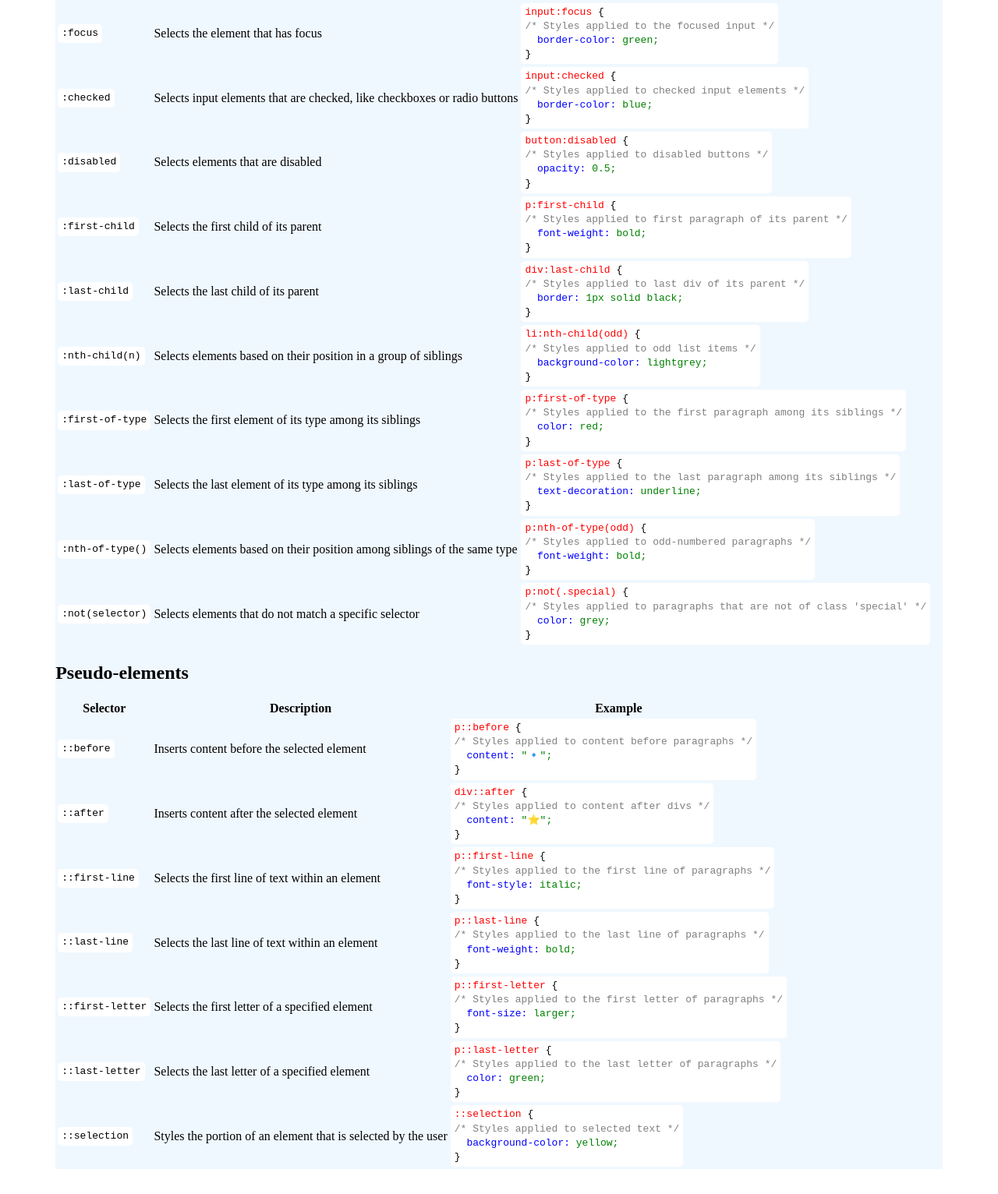
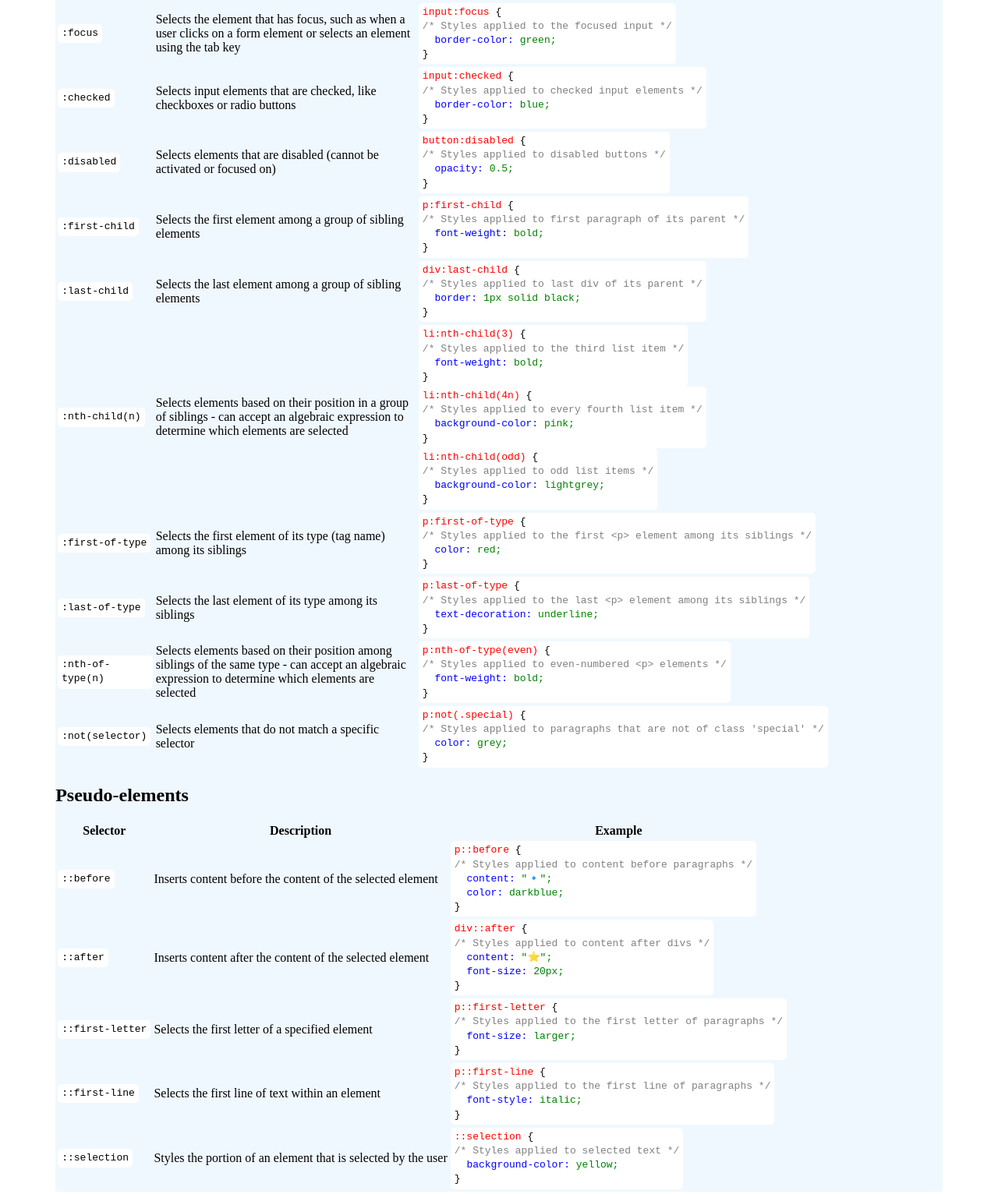
Before and after one commit to ellie-holt/cheat-sheet, a plain HTML site: page index.html in a window 1280 px wide. Shown: the part 2440-3972 px from the top of the page at 78% size. Before the commit the page ends 3948 px from the top, so only its background shows below. Drawn offline with Linux system fonts and the light colour scheme.

Commit message:
Improved clarity of text

```diff
--- a/index.html
+++ b/index.html
@@ -362,8 +362,8 @@
               <tr>
                 <td><code>[att|=val]</code></td>
                 <td>
-                  Selects all elements where the attribute value starts with a
-                  specified value followed by a hyphen
+                  Selects all elements where the attribute value starts the
+                  specified value, or the specified value followed by a hyphen
                 </td>
                 <td>
                   <code>
@@ -521,7 +521,10 @@
               </tr>
               <tr>
                 <td><code>:focus</code></td>
-                <td>Selects the element that has focus</td>
+                <td>
+                  Selects the element that has focus, such as when a user clicks
+                  on a form element or selects an element using the tab key
+                </td>
                 <td>
                   <code>
                     <span class="selector">input:focus</span> {
@@ -556,7 +559,10 @@
               </tr>
               <tr>
                 <td><code>:disabled</code></td>
-                <td>Selects elements that are disabled</td>
+                <td>
+                  Selects elements that are disabled (cannot be activated or
+                  focused on)
+                </td>
                 <td>
                   <code>
                     <span class="selector">button:disabled</span> {
@@ -573,7 +579,9 @@
 
               <tr>
                 <td><code>:first-child</code></td>
-                <td>Selects the first child of its parent</td>
+                <td>
+                  Selects the first element among a group of sibling elements
+                </td>
                 <td>
                   <code>
                     <span class="selector">p:first-child</span> {
@@ -590,7 +598,9 @@
               </tr>
               <tr>
                 <td><code>:last-child</code></td>
-                <td>Selects the last child of its parent</td>
+                <td>
+                  Selects the last element among a group of sibling elements
+                </td>
                 <td>
                   <code>
                     <span class="selector">div:last-child</span> {
@@ -608,9 +618,30 @@
                 <td><code>:nth-child(n)</code></td>
                 <td>
                   Selects elements based on their position in a group of
-                  siblings
+                  siblings - can accept an algebraic expression to determine
+                  which elements are selected
                 </td>
                 <td>
+                  <code>
+                    <span class="selector">li:nth-child(3)</span> {
+                    <span class="comment"
+                      >/* Styles applied to the third list item */</span
+                    ><span class="declaration">
+                      <span class="property">font-weight: </span
+                      ><span class="value">bold;</span></span
+                    >
+                    }
+                  </code>
+                  <code>
+                    <span class="selector">li:nth-child(4n)</span> {
+                    <span class="comment"
+                      >/* Styles applied to every fourth list item */</span
+                    ><span class="declaration">
+                      <span class="property">background-color: </span
+                      ><span class="value">pink;</span></span
+                    >
+                    }
+                  </code>
                   <code>
                     <span class="selector">li:nth-child(odd)</span> {
                     <span class="comment"
@@ -626,14 +657,15 @@
               <tr>
                 <td><code>:first-of-type</code></td>
                 <td>
-                  Selects the first element of its type among its siblings
+                  Selects the first element of its type (tag name) among its
+                  siblings
                 </td>
                 <td>
                   <code>
                     <span class="selector">p:first-of-type</span> {
                     <span class="comment"
-                      >/* Styles applied to the first paragraph among its
-                      siblings */</span
+                      >/* Styles applied to the first &lt;p&gt; element among
+                      its siblings */</span
                     ><span class="declaration">
                       <span class="property">color: </span
                       ><span class="value">red;</span></span
@@ -649,7 +681,7 @@
                   <code>
                     <span class="selector">p:last-of-type</span> {
                     <span class="comment"
-                      >/* Styles applied to the last paragraph among its
+                      >/* Styles applied to the last &lt;p&gt; element among its
                       siblings */</span
                     ><span class="declaration">
                       <span class="property">text-decoration: </span
@@ -660,16 +692,18 @@
                 </td>
               </tr>
               <tr>
-                <td><code>:nth-of-type()</code></td>
+                <td><code>:nth-of-type(n)</code></td>
                 <td>
                   Selects elements based on their position among siblings of the
-                  same type
+                  same type - can accept an algebraic expression to determine
+                  which elements are selected
                 </td>
                 <td>
                   <code>
-                    <span class="selector">p:nth-of-type(odd)</span> {
+                    <span class="selector">p:nth-of-type(even)</span> {
                     <span class="comment"
-                      >/* Styles applied to odd-numbered paragraphs */</span
+                      >/* Styles applied to even-numbered &lt;p&gt; elements
+                      */</span
                     ><span class="declaration">
                       <span class="property">font-weight: </span
                       ><span class="value">bold;</span></span
@@ -713,7 +747,9 @@
             <tbody>
               <tr>
                 <td><code>::before</code></td>
-                <td>Inserts content before the selected element</td>
+                <td>
+                  Inserts content before the content of the selected element
+                </td>
                 <td>
                   <code>
                     <span class="selector">p::before</span> {
@@ -723,13 +759,19 @@
                       <span class="property">content: </span
                       ><span class="value">"🔹";</span></span
                     >
+                    <span class="declaration">
+                      <span class="property">color: </span
+                      ><span class="value">darkblue;</span></span
+                    >
                     }
                   </code>
                 </td>
               </tr>
               <tr>
                 <td><code>::after</code></td>
-                <td>Inserts content after the selected element</td>
+                <td>
+                  Inserts content after the content of the selected element
+                </td>
                 <td>
                   <code>
                     <span class="selector">div::after</span> {
@@ -739,38 +781,9 @@
                       <span class="property">content: </span
                       ><span class="value">"⭐️";</span></span
                     >
-                    }
-                  </code>
-                </td>
-              </tr>
-              <tr>
-                <td><code>::first-line</code></td>
-                <td>Selects the first line of text within an element</td>
-                <td>
-                  <code>
-                    <span class="selector">p::first-line</span> {
-                    <span class="comment"
-                      >/* Styles applied to the first line of paragraphs
-                      */</span
-                    ><span class="declaration">
-                      <span class="property">font-style: </span
-                      ><span class="value">italic;</span></span
-                    >
-                    }
-                  </code>
-                </td>
-              </tr>
-              <tr>
-                <td><code>::last-line</code></td>
-                <td>Selects the last line of text within an element</td>
-                <td>
-                  <code>
-                    <span class="selector">p::last-line</span> {
-                    <span class="comment"
-                      >/* Styles applied to the last line of paragraphs */</span
-                    ><span class="declaration">
-                      <span class="property">font-weight: </span
-                      ><span class="value">bold;</span></span
+                    <span class="declaration">
+                      <span class="property">font-size: </span
+                      ><span class="value">20px;</span></span
                     >
                     }
                   </code>
@@ -794,17 +807,17 @@
                 </td>
               </tr>
               <tr>
-                <td><code>::last-letter</code></td>
-                <td>Selects the last letter of a specified element</td>
+                <td><code>::first-line</code></td>
+                <td>Selects the first line of text within an element</td>
                 <td>
                   <code>
-                    <span class="selector">p::last-letter</span> {
+                    <span class="selector">p::first-line</span> {
                     <span class="comment"
-                      >/* Styles applied to the last letter of paragraphs
+                      >/* Styles applied to the first line of paragraphs
                       */</span
                     ><span class="declaration">
-                      <span class="property">color: </span
-                      ><span class="value">green;</span></span
+                      <span class="property">font-style: </span
+                      ><span class="value">italic;</span></span
                     >
                     }
                   </code>
```
